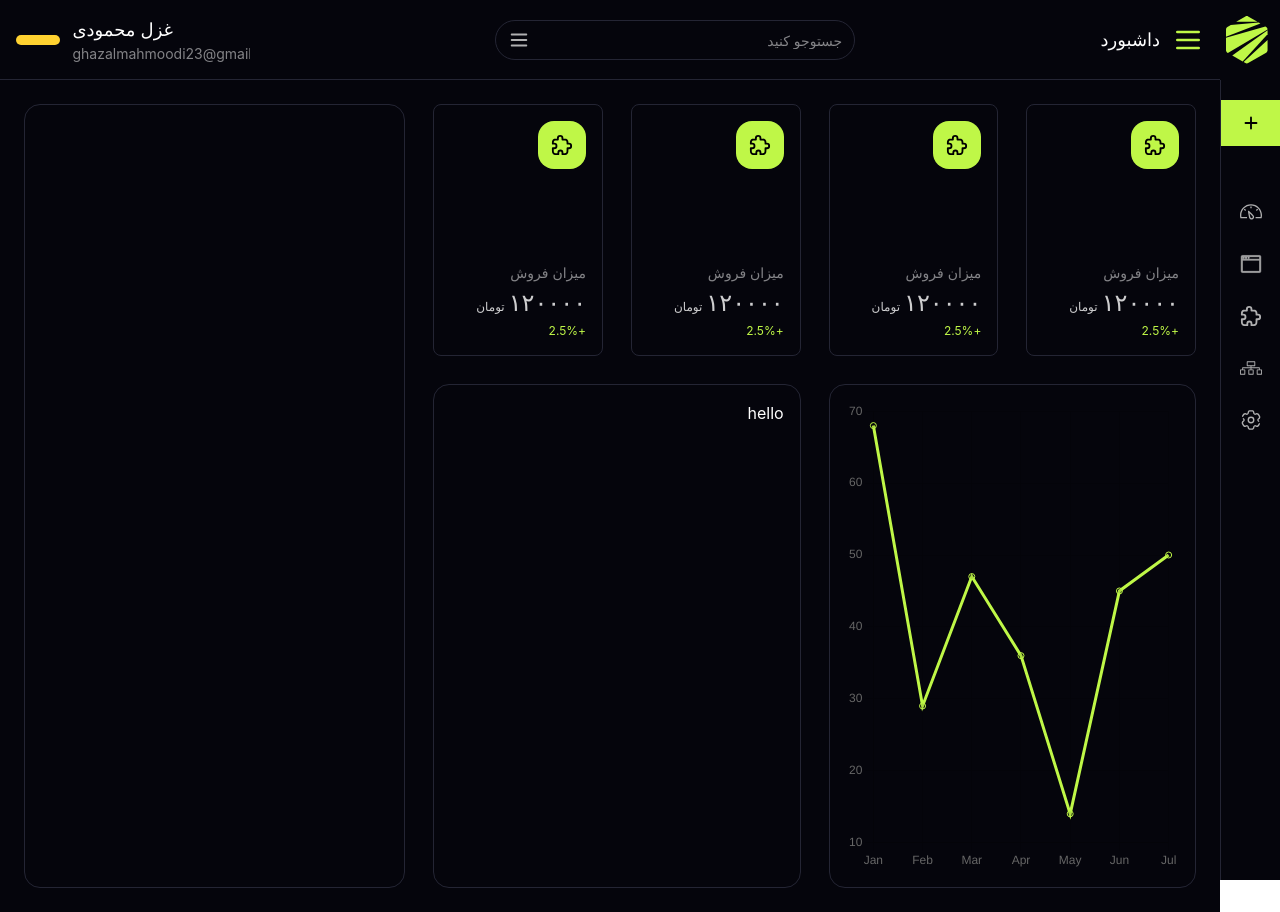
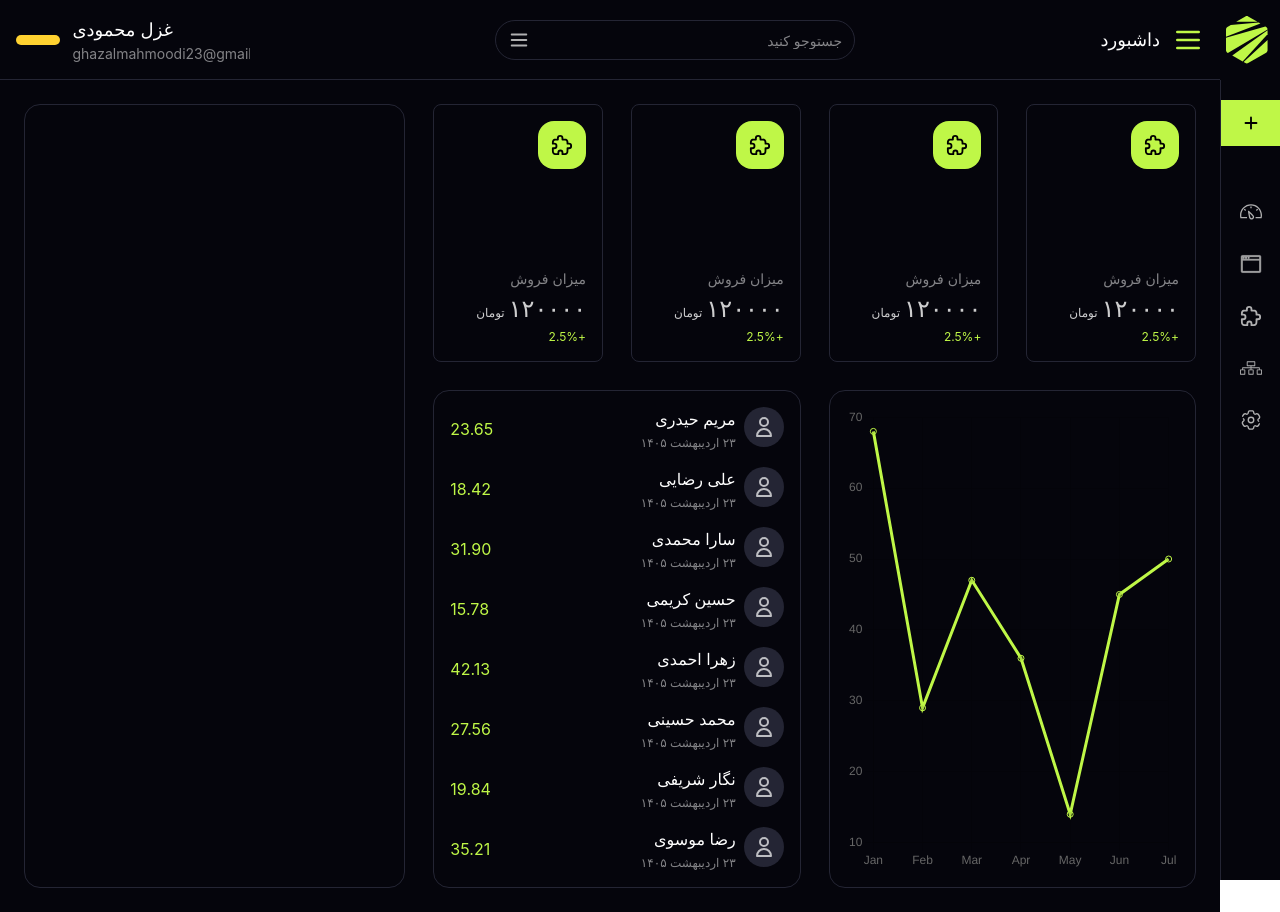
Before and after one commit to ryichi0/admin-dashboard, a React (Vite) app: page /p/dashboard in a window 1280 px wide. Built offline with nearby package versions, Linux system fonts and the light colour scheme.

Commit message:
Feat: add dashboard order

```diff
--- a/src/pages/Dashboard.jsx
+++ b/src/pages/Dashboard.jsx
@@ -12,6 +12,7 @@ import {
   Legend,
 } from 'chart.js';
 import { Line } from 'react-chartjs-2';
+import SvgUser from '../icons/SvgUser'
 
 
 
@@ -52,7 +53,7 @@ function DashboardChart() {
     datasets: [
       {
         label: 'Dataset 2',
-        data: [68,29,47,36,14,45,50],
+        data: [68, 29, 47, 36, 14, 45, 50],
         borderColor: '#bff747',
       },
     ],
@@ -61,6 +62,63 @@ function DashboardChart() {
   return <Line options={options} data={data} />
 }
 
+
+function DashboardOrder() {
+  const fakeData = [
+    {
+      name: "مریم حیدری",
+      profit: "23.65",
+    },
+    {
+      name: "علی رضایی",
+      profit: "18.42",
+    },
+    {
+      name: "سارا محمدی",
+      profit: "31.90",
+    },
+    {
+      name: "حسین کریمی",
+      profit: "15.78",
+    },
+    {
+      name: "زهرا احمدی",
+      profit: "42.13",
+    },
+    {
+      name: "محمد حسینی",
+      profit: "27.56",
+    },
+    {
+      name: "نگار شریفی",
+      profit: "19.84",
+    },
+    {
+      name: "رضا موسوی",
+      profit: "35.21",
+    },
+  ]
+  return (
+    <ul className="flex flex-col gap-4">
+      {fakeData.map((item, index) => {
+        return (
+          <li className="flex justify-between items-center w-full">
+            <div className="flex gap-2">
+              <div className="size-10 rounded-full bg-br flex justify-center">
+                <SvgUser className="stroke-light/70! w-6" />
+              </div>
+              <div className="flex flex-col gap-1">
+                <span>{item?.name}</span>
+                <small className="text-xs text-light/50">۲۳ اردیبهشت ۱۴۰۵</small>
+              </div>
+            </div>
+            <span className="text-accent items-center">{item?.profit}</span>
+          </li>
+        )
+      })}
+    </ul>
+  )
+}
 
 export default function Dashboard() {
   const { setPageTitle } = useLayoutStore()
@@ -72,7 +130,7 @@ export default function Dashboard() {
   return (
     <div className="w-full h-200 flex p-2 gap-7">
       <div className=" min-h-full w-8/12 flex flex-col gap-7">
-        <div className="flex-4/12 grid grid-cols-4 gap-7 text-center">
+        <div className="flex-6/12 grid grid-cols-4 gap-7 text-center">
           {[0, 0, 0, 0].map((item, index) => {
             return <div key={index} className="border border-br rounded-lg flex flex-col justify-between items-start p-4">
               <div className="bg-accent size-12 rounded-2xl flex justify-center items-center">
@@ -90,11 +148,13 @@ export default function Dashboard() {
             </div>
           })}
         </div>
-        <div className="flex-8/12 grid grid-cols-2 gap-7">
-          <div className="border border-br rounded-2xl p-4">
+        <div className="flex-6/12 grid grid-cols-2 gap-7">
+          <div className="border border-br rounded-2xl p-4 flex items-end">
             <DashboardChart />
           </div>
-          <div className="border border-br rounded-2xl p-4">hello</div>
+          <div className="border border-br rounded-2xl p-4">
+            <DashboardOrder />
+          </div>
         </div>
       </div>
       <div className="w-4/12 border border-br rounded-2xl"></div>
```
